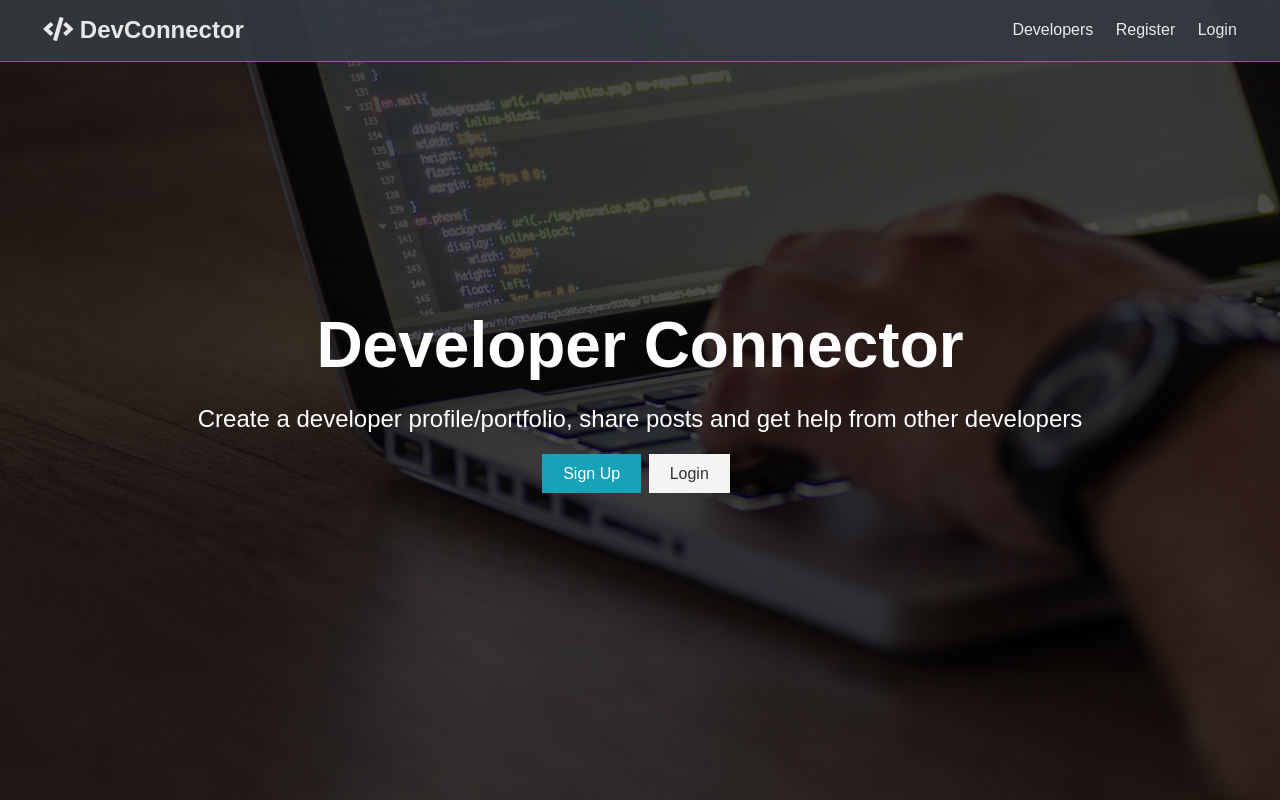
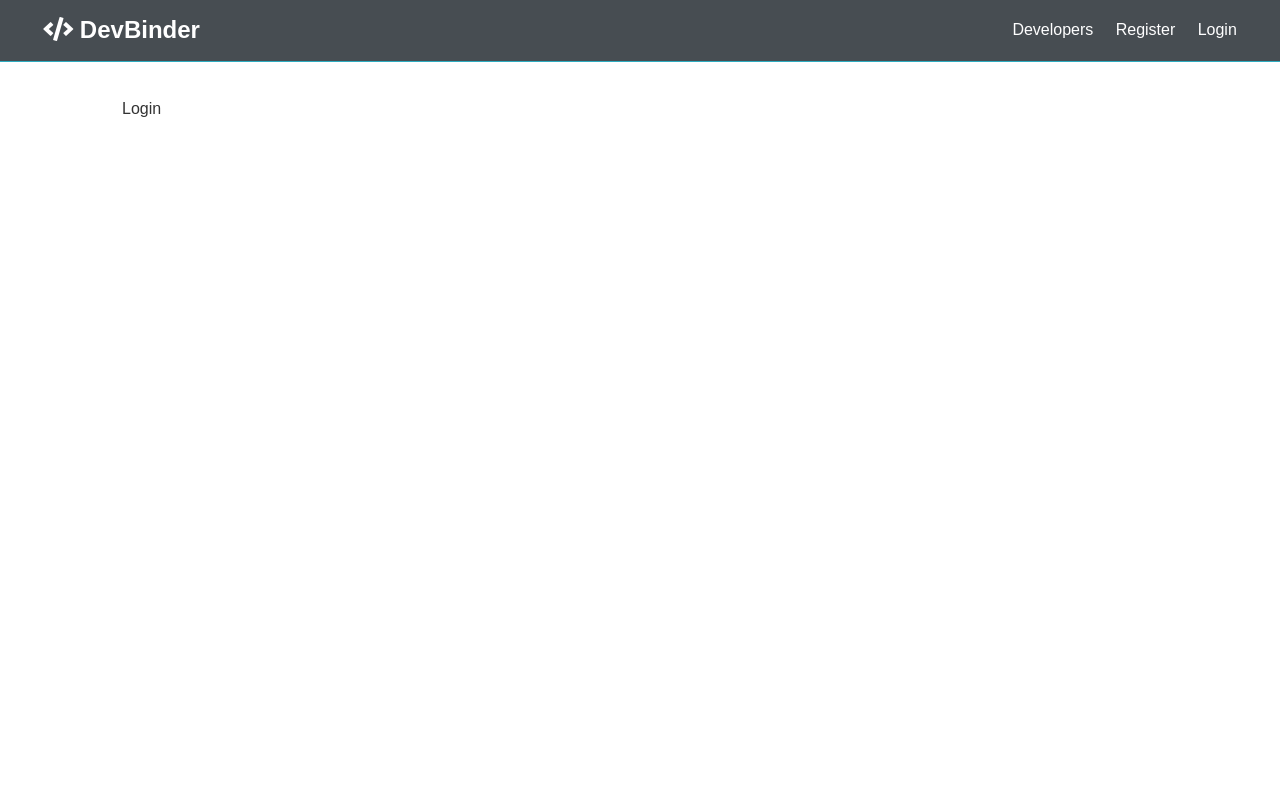
Before and after one commit to TechPriyamvad/DevBinder, a React (Create React App) app in the folder web_app/client/: page /login in a window 1280 px wide. Built offline with nearby package versions, Linux system fonts and the light colour scheme.

Commit message:
react router setup

```diff
--- a/web_app/client/src/App.js
+++ b/web_app/client/src/App.js
@@ -1,15 +1,26 @@
-import React, {Fragment} from 'react'
-import './App.css';
-import Landing from './components/layout/Landing';
-import Navbar from './components/layout/Navbar';
+import React, { Fragment } from "react";
+import "./App.css";
+import { BrowserRouter as Router, Route, Switch } from "react-router-dom";
+import Register from "./components/auth/Register";
+import Login from "./components/auth/Login";
+import Landing from "./components/layout/Landing";
+import Navbar from "./components/layout/Navbar";
 
 const App = () => {
   return (
-    <Fragment>
-    <Navbar/>
-    <Landing/>
-    </Fragment>
+    <Router>
+      <Fragment>
+        <Navbar />
+        <Route exact path="/" component={Landing} />
+        <section className="container">
+          <Switch>
+            <Route exact path="/register" component={Register} />
+            <Route exact path="/login" component={Login} />
+          </Switch>
+        </section>
+      </Fragment>
+    </Router>
   );
-}
+};
 
 export default App;
--- /dev/null
+++ b/web_app/client/src/components/auth/Login.jsx
@@ -0,0 +1,11 @@
+import React from 'react'
+
+const Login = () => {
+    return (
+        <div>
+            Login
+        </div>
+    )
+}
+
+export default Login
--- /dev/null
+++ b/web_app/client/src/components/auth/Register.jsx
@@ -0,0 +1,11 @@
+import React from 'react'
+
+const Register = () => {
+    return (
+        <div>
+            Register
+        </div>
+    )
+}
+
+export default Register
--- a/web_app/client/src/components/layout/Landing.jsx
+++ b/web_app/client/src/components/layout/Landing.jsx
@@ -1,22 +1,23 @@
 import React from "react";
+import { Link } from "react-router-dom";
 
 const Landing = () => {
   return (
-    <section class="landing">
-      <div class="dark-overlay">
-        <div class="landing-inner">
-          <h1 class="x-large">Developer Connector</h1>
-          <p class="lead">
+    <section className="landing">
+      <div className="dark-overlay">
+        <div className="landing-inner">
+          <h1 className="x-large">Developer Connector</h1>
+          <p className="lead">
             Create a developer profile/portfolio, share posts and get help from
             other developers
           </p>
-          <div class="buttons">
-            <a href="register.html" class="btn btn-primary">
+          <div className="buttons">
+            <Link to="/register" className="btn btn-primary">
               Sign Up
-            </a>
-            <a href="login.html" class="btn btn-light">
+            </Link>
+            <Link to="/login" className="btn btn-light">
               Login
-            </a>
+            </Link>
           </div>
         </div>
       </div>
--- a/web_app/client/src/components/layout/Navbar.jsx
+++ b/web_app/client/src/components/layout/Navbar.jsx
@@ -1,22 +1,23 @@
 import React from "react";
+import { Link } from "react-router-dom";
 
 const Navbar = () => {
   return (
-    <nav class="navbar bg-dark">
+    <nav className="navbar bg-dark">
       <h1>
-        <a href="index.html">
-          <i class="fas fa-code"></i> DevConnector
-        </a>
+        <Link to="/">
+          <i className="fas fa-code"></i> DevBinder
+        </Link>
       </h1>
       <ul>
         <li>
-          <a href="profiles.html">Developers</a>
+          <Link to="!#">Developers</Link>
         </li>
         <li>
-          <a href="register.html">Register</a>
+          <Link to="/register">Register</Link>
         </li>
         <li>
-          <a href="login.html">Login</a>
+          <Link to="/login">Login</Link>
         </li>
       </ul>
     </nav>
```
